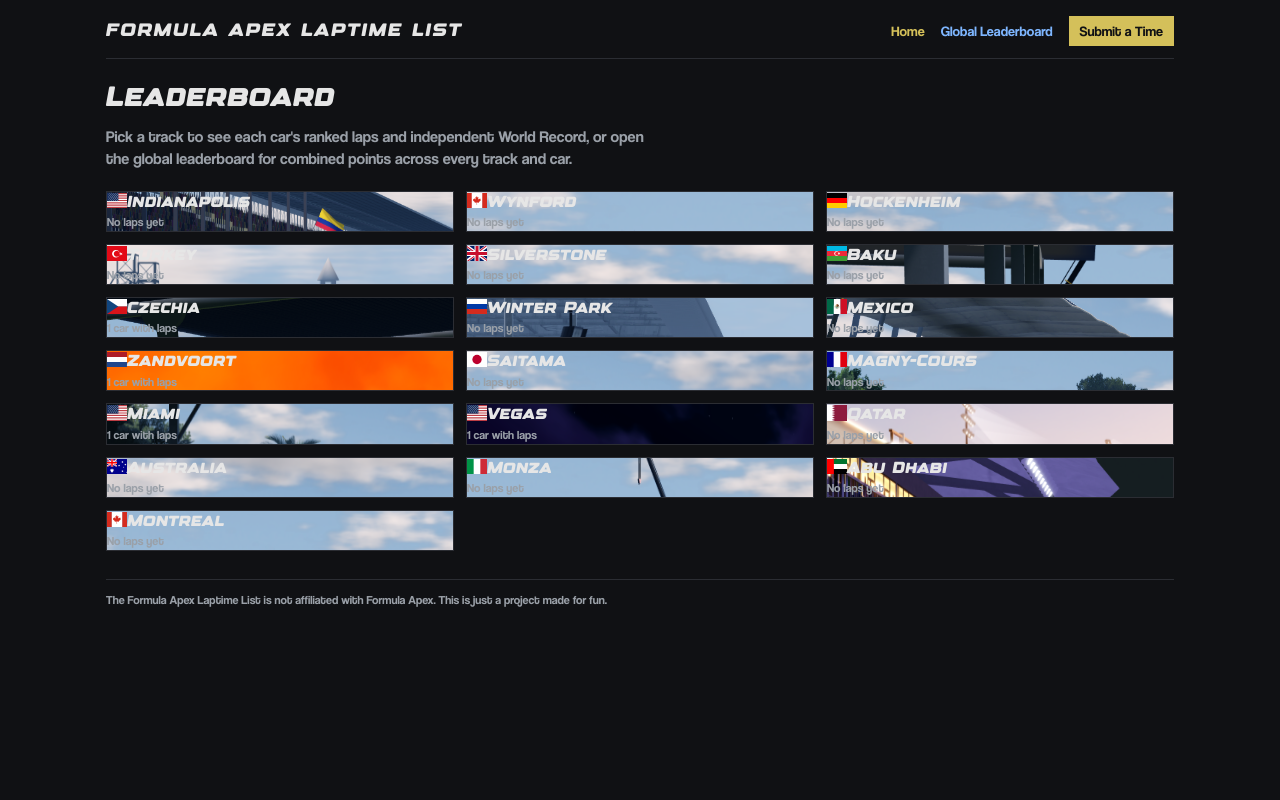
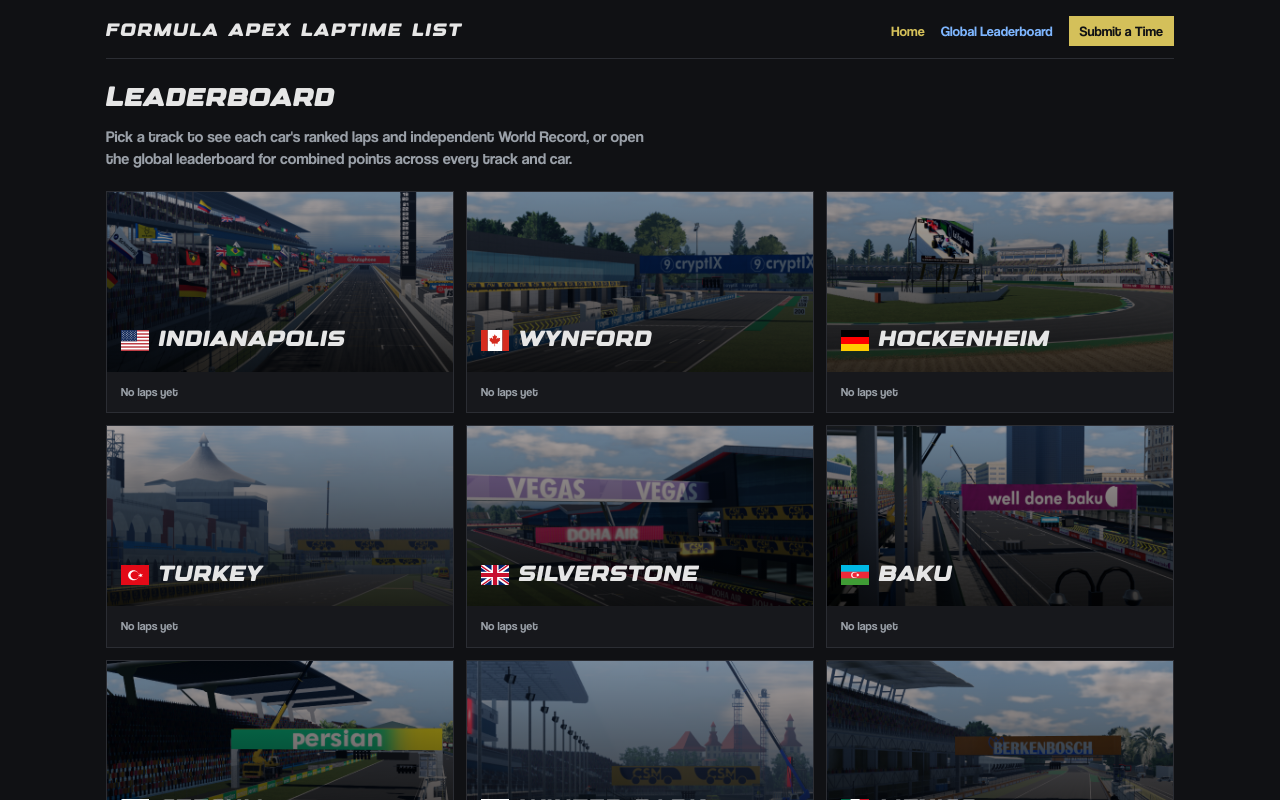
Before and after one commit to Lartum01/apexlist, a React (Vite) app: page / in a window 1280 px wide. Shown: the top 800 px of the page. Built offline with nearby package versions, Linux system fonts and the light colour scheme.

Commit message:
refactor: redesign track cards with large images and overlaid text

```diff
--- a/src/components/TrackNav.tsx
+++ b/src/components/TrackNav.tsx
@@ -22,14 +22,21 @@ export function TrackNav() {
             key={track.slug}
             className="track-card"
             to={`/tracks/${track.slug}`}
-            // Only set the image URL inline; sizing/positioning is handled in CSS.
-            style={{ backgroundImage: `url(${bgUrl})` }}
           >
-            <div className="name">
-              <TrackName name={track.name} countryCode={track.countryCode} />
+            <div
+              className="track-card-image"
+              style={{ backgroundImage: `url(${bgUrl})` }}
+            >
+              <div className="track-card-overlay">
+                <div className="track-card-name">
+                  <TrackName name={track.name} countryCode={track.countryCode} />
+                </div>
+              </div>
             </div>
-            <div className="meta">
-              {carCount ? `${carCount} car${carCount === 1 ? "" : "s"} with laps` : "No laps yet"}
+            <div className="track-card-info">
+              <div className="meta">
+                {carCount ? `${carCount} car${carCount === 1 ? "" : "s"} with laps` : "No laps yet"}
+              </div>
             </div>
           </Link>
         );
```
